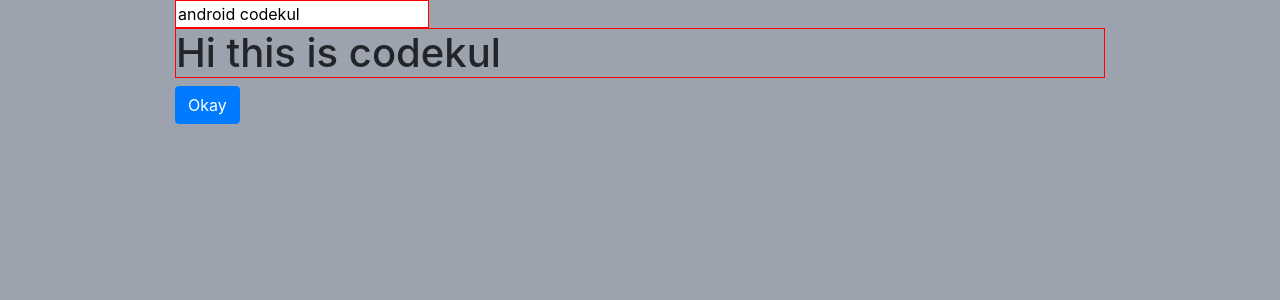
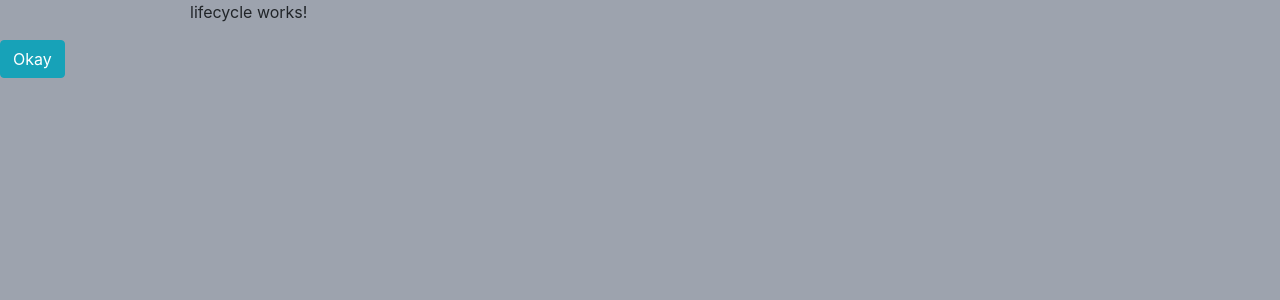
Before and after one commit to CodeKul/weekend-angular-10.30-11.30-15-dec-2018, an Angular app in the folder angular/basicsapp/: page / in a window 1280 px wide. Shown: the top 300 px of the page. Built offline with nearby package versions, Linux system fonts and the light colour scheme.

Commit message:
component : lifecycle

```diff
--- a/angular/basicsapp/src/app/app.component.html
+++ b/angular/basicsapp/src/app/app.component.html
@@ -20,8 +20,18 @@
   <app-inter-comp-v1></app-inter-comp-v1>
 </div> -->
 <!-- <app-calculator></app-calculator> -->
-<div class="container">
+<!-- <div class="container">
   <app-view-related>
     <h1 style="border: 1px solid red"a> Hi this is codekul</h1>
   </app-view-related>
+</div> -->
+<div class="container">
+  <div class="col-md-12">
+    <app-lifecycle *ngIf="isVsbl"></app-lifecycle>
+  </div>
 </div>
+<div class="row">
+  <div class="col-md-12">
+    <input type="button" value="Okay" class="btn btn-info" (click)="isVsbl = !isVsbl">
+  </div>
+</div>
--- a/angular/basicsapp/src/app/app.component.ts
+++ b/angular/basicsapp/src/app/app.component.ts
@@ -7,6 +7,7 @@ import { Component } from '@angular/core';
 })
 export class AppComponent {
   title = 'basicsapp';
+  isVsbl = true
 
   notificationCount(cnt : number) {
     this.title = 'Count is '+cnt
--- a/angular/basicsapp/src/app/app.module.ts
+++ b/angular/basicsapp/src/app/app.module.ts
@@ -21,6 +21,7 @@ import { InterCompV1Component } from './inter-comp-v1/inter-comp-v1.component';
 import { ProgressComponent } from './inter-comp-v1/progress/progress.component';
 import { EmojisComponent } from './inter-comp-v1/emojis/emojis.component';
 import { ViewRelatedComponent } from './view-related/view-related.component';
+import { LifecycleComponent } from './lifecycle/lifecycle.component';
 
 @NgModule({
   declarations: [
@@ -43,7 +44,8 @@ import { ViewRelatedComponent } from './view-related/view-related.component';
     InterCompV1Component,
     ProgressComponent,
     EmojisComponent,
-    ViewRelatedComponent
+    ViewRelatedComponent,
+    LifecycleComponent
   ],
   imports: [
     BrowserModule,
--- a/angular/basicsapp/src/app/inter-comp-v1/emojis/emojis.component.ts
+++ b/angular/basicsapp/src/app/inter-comp-v1/emojis/emojis.component.ts
@@ -1,4 +1,4 @@
-import { Component, OnInit, Input, OnChanges } from '@angular/core';
+import { Component, OnInit, Input, OnChanges, SimpleChanges } from '@angular/core';
 import { InfoEmoji } from './info-emoji';
 
 @Component({
@@ -28,7 +28,8 @@ export class EmojisComponent implements OnInit, OnChanges {
   ngOnInit() {
 
   }
-  ngOnChanges() {
+  ngOnChanges( ch : SimpleChanges) {
+    console.log(ch)
     if(this.emoji == 0) {
       this.emojiInfo = this.infoEmojis[0]
     }else if(this.emoji == 25) {
--- /dev/null
+++ b/angular/basicsapp/src/app/lifecycle/lifecycle.component.html
@@ -0,0 +1,3 @@
+<p>
+  lifecycle works!
+</p>
--- /dev/null
+++ b/angular/basicsapp/src/app/lifecycle/lifecycle.component.ts
@@ -0,0 +1,37 @@
+import { Component, OnInit, OnChanges, DoCheck, AfterContentInit, AfterContentChecked, AfterViewInit, AfterViewChecked, OnDestroy } from '@angular/core';
+
+@Component({
+  selector: 'app-lifecycle',
+  templateUrl: './lifecycle.component.html',
+  styleUrls: ['./lifecycle.component.css']
+})
+export class LifecycleComponent implements OnChanges,OnInit, DoCheck, AfterContentInit, AfterContentChecked, AfterViewInit, AfterViewChecked, OnDestroy  {
+
+  constructor() { }
+
+  ngOnInit() {
+    console.log(`ngOnInit`)
+  }
+  ngOnChanges() {
+    console.log(`ngOnChanges`)
+  }
+  ngDoCheck() {
+    console.log(`ngDoCheck`)
+  }
+
+  ngAfterContentInit() {
+    console.log(`ngAfterContentInit`)
+  }
+  ngAfterContentChecked() {
+    console.log(`ngAfterContentChecked`)
+  }
+  ngAfterViewInit(){
+    console.log(`ngAfterViewInit`)
+  }
+  ngAfterViewChecked() {
+    console.log(`ngAfterViewChecked`)
+  }
+  ngOnDestroy(){
+    console.log(`ngOnDestroy`)
+  }
+}
```
Also changed, not shown: angular/basicsapp/src/app/lifecycle/lifecycle.component.css (added), 1 other file (tests, documents, lock files or other folders).
